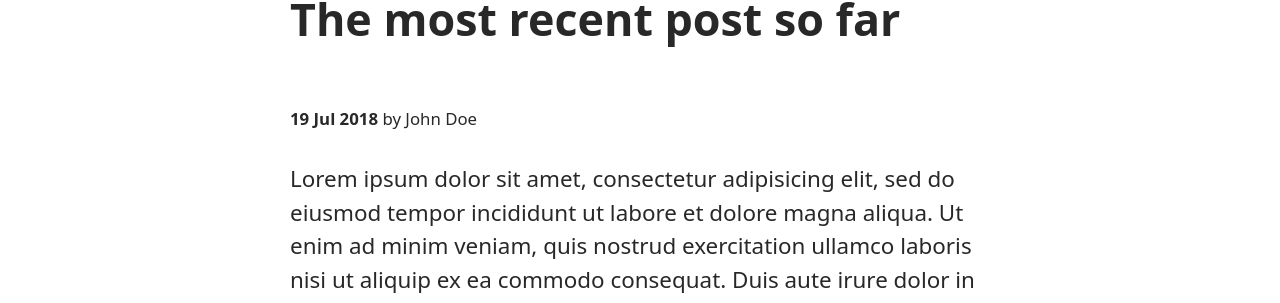
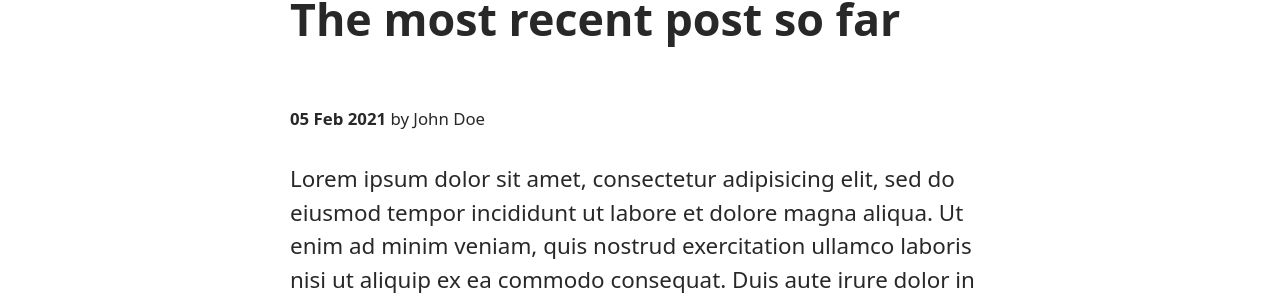
Before and after one commit to jancarlohendriks/jancarlohendriks.github.io, a Jekyll site: the page built from _posts/2018-07-19-the-most-recent-post-so-far.md, in a window 1280 px wide. Shown: the part 209-512 px from the top of the page. Built offline with Jekyll 4.4.1, drawn with Linux system fonts in a browser that asks for light colours; a script that is not in the unit is left out.

Commit message:
Update Post “2018-07-19-the-most-recent-post-so-far”

```diff
--- a/_posts/2018-07-19-the-most-recent-post-so-far.md
+++ b/_posts/2018-07-19-the-most-recent-post-so-far.md
@@ -2,8 +2,8 @@
 layout: post
 title: The most recent post so far
 author: john_doe
-date: '2018-07-19 10:07:32'
-intro_paragraph: ''
-categories: misc
+date: 2021-02-05 19:50:10
+intro_paragraph: ""
+categories: test
 ---
 Lorem ipsum dolor sit amet, consectetur adipisicing elit, sed do eiusmod tempor incididunt ut labore et dolore magna aliqua. Ut enim ad minim veniam, quis nostrud exercitation ullamco laboris nisi ut aliquip ex ea commodo consequat. Duis aute irure dolor in reprehenderit in voluptate velit esse cillum dolore eu fugiat nulla pariatur. Excepteur sint occaecat cupidatat non proident, sunt in culpa qui officia deserunt mollit anim id est laborumo.
```
